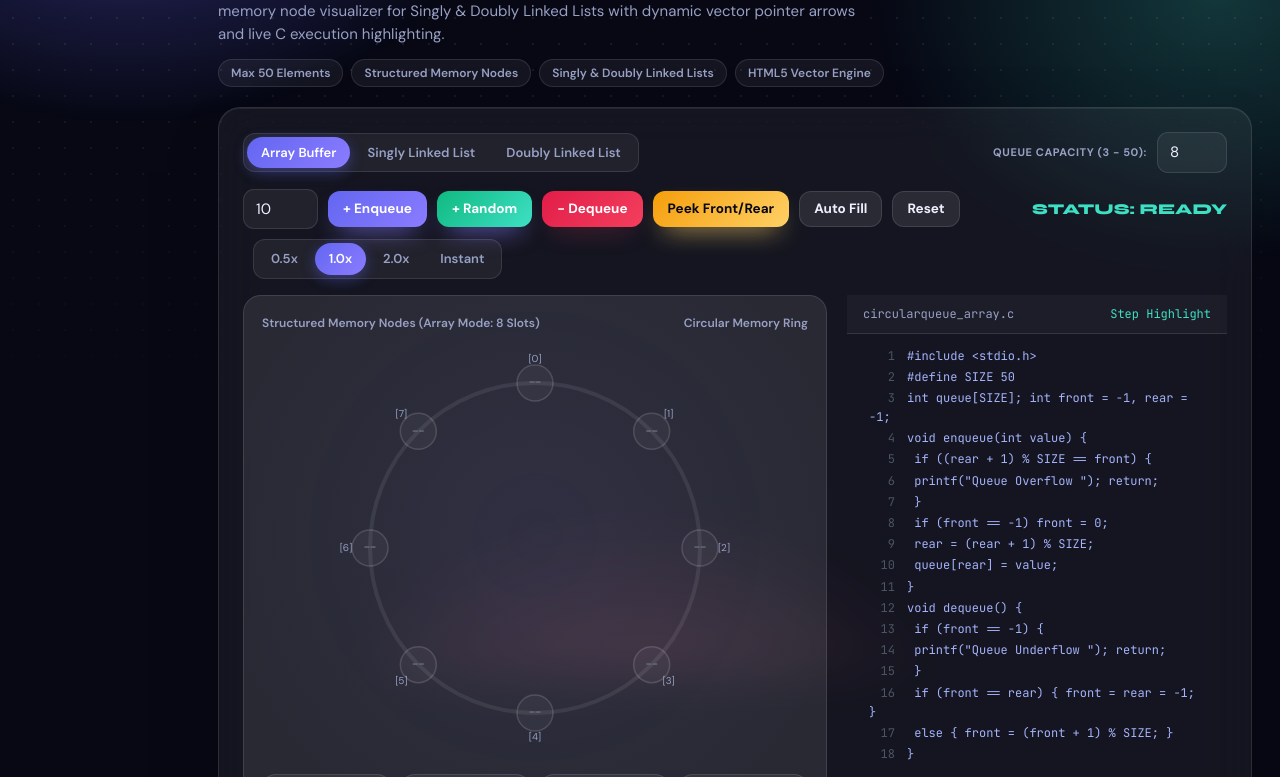
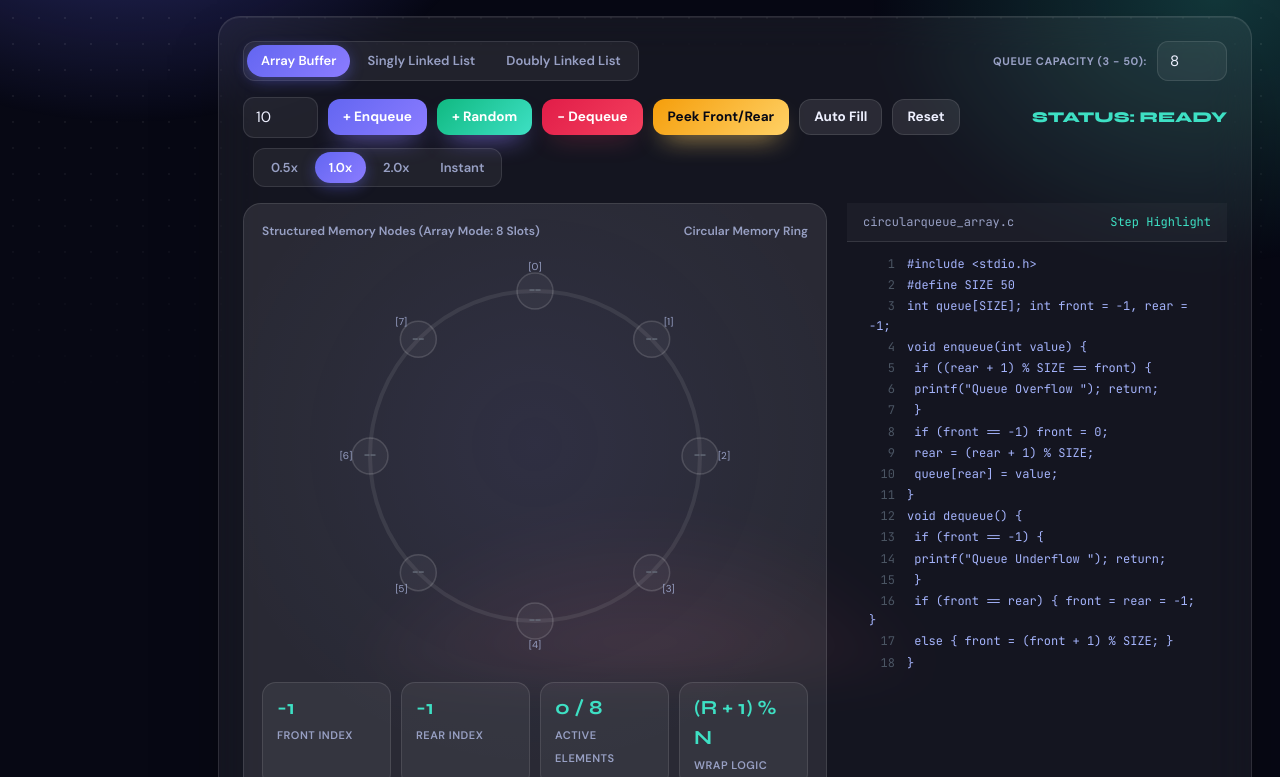
Before and after one commit to vraj537/Circular-Queue-Vizualizer, a plain HTML site: page index.html in a window 1280 px wide. Shown: the part 125-902 px from the top of the page. Drawn offline with Linux system fonts and the light colour scheme.

Commit message:
Update index.html
Co-authored-by: Copilot App <223556219+Copilot@users.noreply.github.com>

```diff
--- a/index.html
+++ b/index.html
@@ -14,8 +14,8 @@
 <div class="wrap">
   <header class="hero">
     <h1>Circular Queue <span>Visualizer</span></h1>
-    <p>Interactive circular queue engine supporting up to 50 elements. Full dual-compartment memory node visualizer for Singly & Doubly Linked Lists with dynamic vector pointer arrows and live C execution highlighting.</p>
-    <div class="tags"><span>Max 50 Elements</span><span>Structured Memory Nodes</span><span>Singly & Doubly Linked Lists</span><span>HTML5 Vector Engine</span></div>
+
+    <div class="tags"><span>Max 50 Elements</span></div>
   </header>
 
   <section class="card" id="simulator">
```
